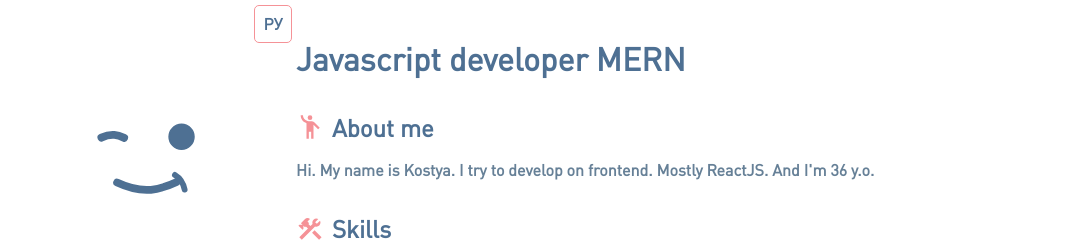
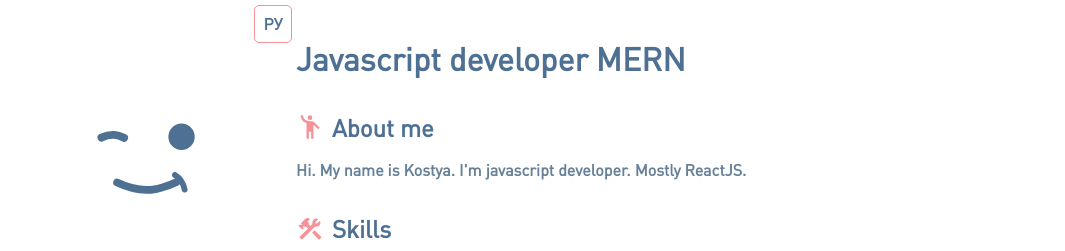
Before and after one commit to samolevich/cv, a React (Create React App) app: page / in a window 1280 px wide. Shown: the top 251 px of the page, without its empty margins (92-1157 px from the left). Built offline with nearby package versions, Linux system fonts and the light colour scheme; no server answers.

Commit message:
remove age from main page

```diff
--- a/src/aboutMe.js
+++ b/src/aboutMe.js
@@ -19,8 +19,8 @@ export default {
     isNav: true,
     logo: "./img/logo/about.svg",
     explanation:
-      "Привет. Меня зовут Константин, комфортно - Костя. И я пытаюсь в JacaScript. ",
-    explanation_en: `Hi. My name is Kostya. I try to develop on frontend. Mostly ReactJS. `,
+      "Привет. Меня зовут Константин, комфортно - Костя. Я javascript разработчик.",
+    explanation_en: `Hi. My name is Kostya. I'm javascript developer. Mostly ReactJS.`,
     years: () => {
       const age = periodFrom(1985, 7, 27);
       return `Мне ${age.fullYears}.`;
--- a/src/components/About/index.jsx
+++ b/src/components/About/index.jsx
@@ -23,8 +23,7 @@ export default ({ info, lang }) => {
       title: about[`title` + lang],
       path: about.path,
       logo: about.logo,
-      explanation: () =>
-        `${about["explanation" + lang]} ${about["years" + lang]()}`,
+      explanation: () => `${about["explanation" + lang]}`,
     },
     {
       title: skills[`title` + lang],
```
